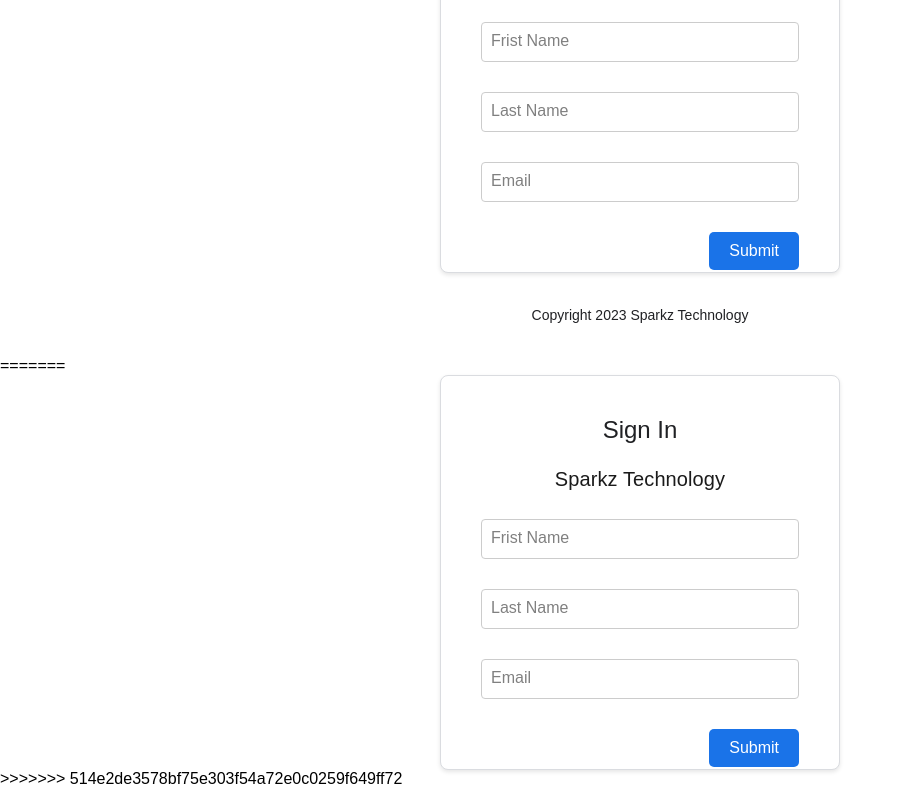
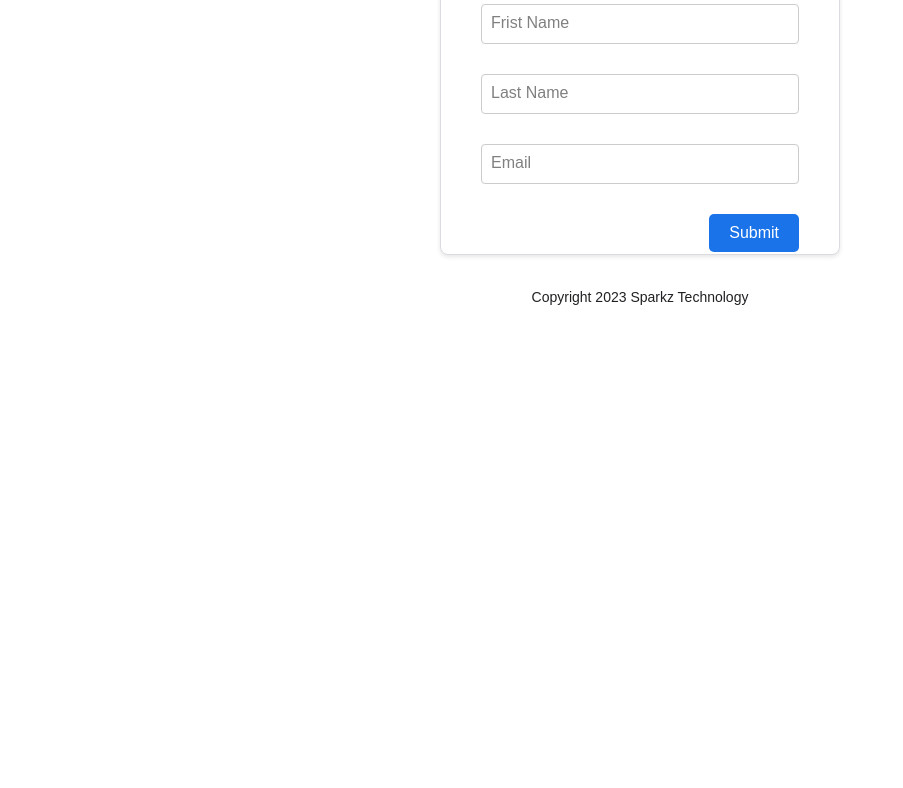
Before and after one commit to sparkz-technology/newsletter_signin-page, a website: page signup.html in a window 1280 px wide. Shown: the part 340-1128 px from the top of the page, without its empty margins (0-903 px from the left). After the commit the page ends 800 px from the top, so only its background shows below. Drawn offline with Linux system fonts and the light colour scheme.

Commit message:
bug_fixed

```diff
--- a/signup.html
+++ b/signup.html
@@ -1,6 +1,5 @@
 <!DOCTYPE html>
 <html lang="en">
-<<<<<<< HEAD
   <head>
     <meta charset="UTF-8" />
     <meta name="viewport" content="width=device-width, initial-scale=1.0" />
@@ -60,35 +59,4 @@
   <footer>
     <p>Copyright 2023 Sparkz Technology</p>
   </footer>
-=======
-<head>
-    <meta charset="UTF-8">
-    <meta name="viewport" content="width=device-width, initial-scale=1.0">
-    <meta http-equiv="X-UA-Compatible" content="ie=edge">
-    <title>Newsletter Signup </title>
-    <link rel="stylesheet" href="css/style.css">
-    <link rel="icon" href="photo/favicon.ico" >
-</head>
-<body>
-        <div class="box">
-          <h2>Sign In</h2>
-          <p>Sparkz  Technology</p>
-          <form action="/" method="post">
-            <div class="inputBox">
-              <input type="text" name="firstName" required autocomplete="off" required onkeyup="this.setAttribute('value', this.value);" value="">
-              <label>Frist Name</label>
-            </div>
-            <div class="inputBox">
-              <input type="text" name="lastName" required autocomplete="off" required onkeyup="this.setAttribute('value', this.value);" value="">
-              <label>Last Name</label>
-            </div>
-            <div class="inputBox">
-              <input type="email" name="email" required autocomplete="off" required onkeyup="this.setAttribute('value', this.value);"value="" >
-              <label>Email</label>
-            </div>
-            <input type="submit" >
-          </form>
-        </div>
-</body>
->>>>>>> 514e2de3578bf75e303f54a72e0c0259f649ff72
 </html>
```
Also changed, not shown: app.js (+0 -27 lines).
